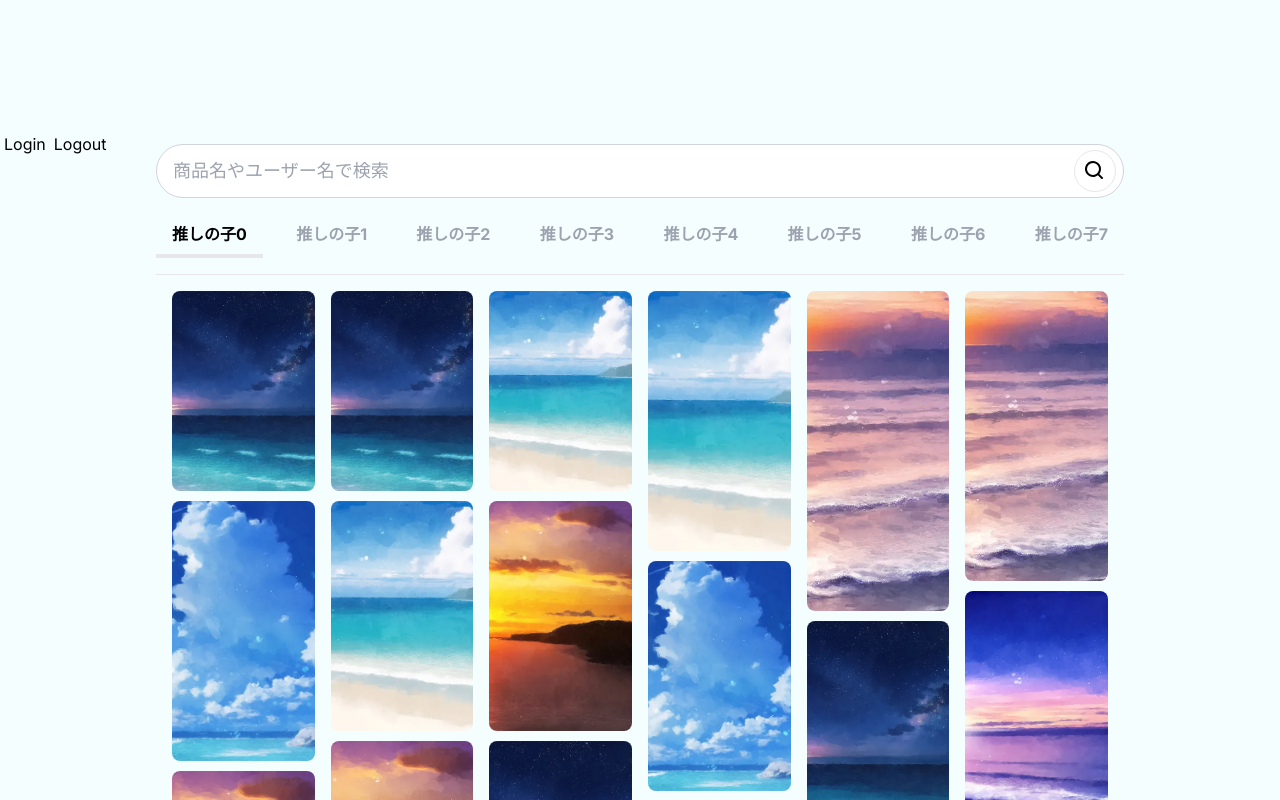
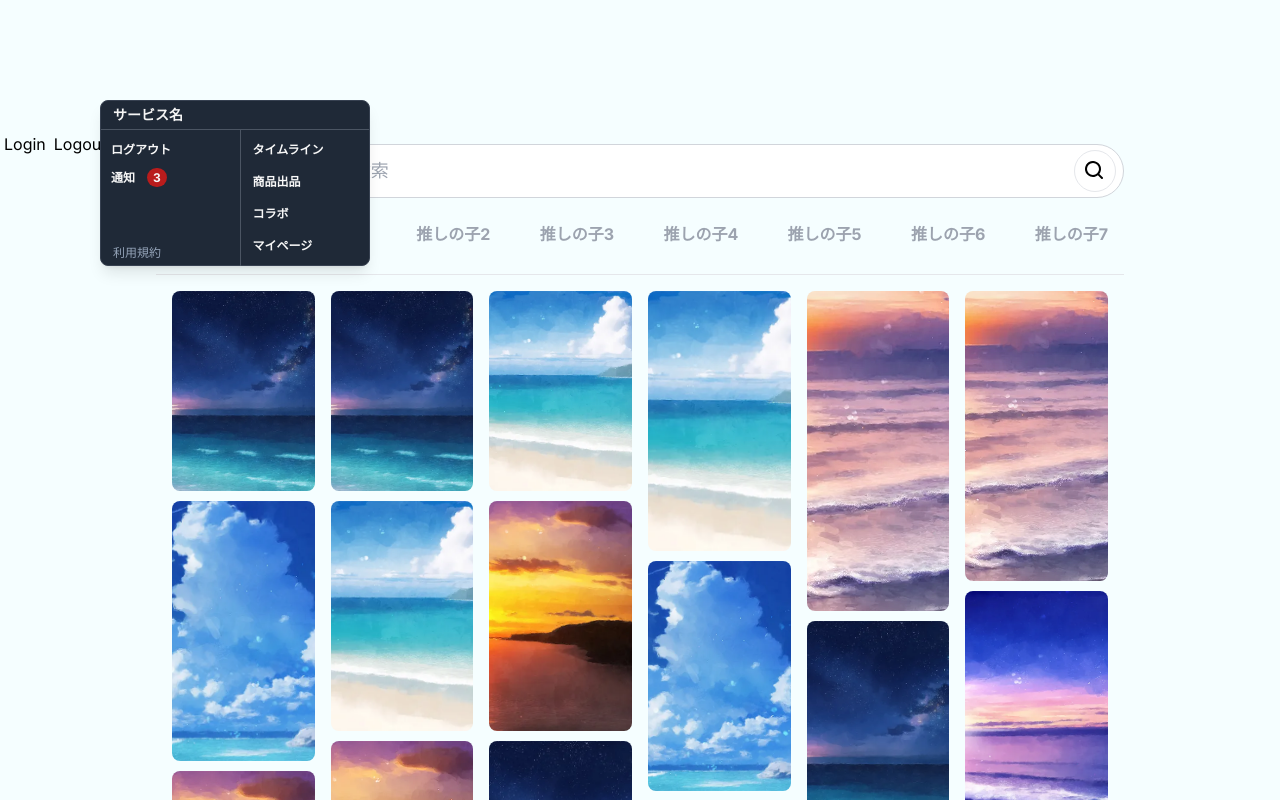
Before and after one commit to HAL-IAIH-team-F/hew-front, a Next.js app: page /search in a window 1280 px wide. Shown: the top 800 px of the page. Built offline with nearby package versions, Linux system fonts and the light colour scheme.

Commit message:
add: StyledNavigation compile errorは直しました

```diff
--- a/src/app/search/SearchForm.tsx
+++ b/src/app/search/SearchForm.tsx
@@ -12,6 +12,7 @@ import { StyledCategoryButton } from "../../util/form/StyledCategoryButton";
 import FlexBox from "../../util/FlexBox";
 import Image from "next/image";
 import ImageGallery from "./ImageGallery";
+import { StyledNavigation } from "../../util/form/StyledNavigation";
 
 export default function SearchForm() {
   const categories = ["推しの子0", "推しの子1", "推しの子2", "推しの子3", "推しの子4", "推しの子5", "推しの子6", "推しの子7"];
@@ -46,7 +47,7 @@ export default function SearchForm() {
         </div>
         <hr />
       </StyledForm>
-
+      <StyledNavigation />
       <ImageGallery/>
     </div>
   );
--- /dev/null
+++ b/src/util/form/StyledNavigation.tsx
@@ -0,0 +1,123 @@
+"use client"
+import * as React from "react";
+import { useState, useRef } from "react";
+
+export function StyledNavigation() {
+  const [isDragging, setIsDragging] = useState(false);
+  const [position, setPosition] = useState({ x: 100, y: 100 });
+  const [offset, setOffset] = useState({ x: 0, y: 0 });
+  const navRef = useRef<HTMLDivElement | null>(null);
+  const notificationCount = 3; // 通知数
+
+  const handleMouseDown = (e: React.MouseEvent) => {
+    if (navRef.current) {
+      const rect = navRef.current.getBoundingClientRect();
+      setOffset({
+        x: e.clientX - rect.left,
+        y: e.clientY - rect.top,
+      });
+    }
+    setIsDragging(true);
+  };
+
+  const handleMouseUp = () => {
+    setIsDragging(false);
+  };
+
+  const handleMouseMove = (e: React.MouseEvent) => {
+    if (isDragging) {
+      setPosition({
+        x: e.clientX - offset.x,
+        y: e.clientY - offset.y,
+      });
+    }
+  };
+
+  // ボタンを押したときにアラートを表示する関数
+  const handleButtonClick = (buttonTitle: string) => {
+    alert(buttonTitle);
+  };
+
+  return (
+    <div
+      ref={navRef}
+      onMouseDown={handleMouseDown}
+      onMouseUp={handleMouseUp}
+      onMouseMove={handleMouseMove}
+      onMouseLeave={handleMouseUp}
+      className="absolute bg-gray-800 border border-gray-700 rounded-lg shadow-lg cursor-grab"
+      style={{
+        left: `${position.x}px`,
+        top: `${position.y}px`,
+        width: "270px", // ナビゲーションウィンドウの幅
+        height: "166px", // ナビゲーションウィンドウの高さ
+        zIndex: 1000,
+      }}
+    >
+      <div className="ml-3 mt-1 mb-1 flex items-center text-white text-left cursor-grab text-sm font-bold" style={{ color: "#F5F5F5" }}>
+        サービス名
+      </div>
+      <hr className="border-gray-600 w-1000" />
+      <div className="flex justify-between">
+        {/* 右側のボタン群 */}
+        <div className="w-1/2 pr-1 mt-1 ml-2.5">
+          <button
+            className="font-bold block w-full my-1 py-1 text-left text-xs text-white hover:text-gray-400"
+            onClick={() => handleButtonClick("ログアウト")}
+          >
+            ログアウト
+          </button>
+
+          <button
+            className="font-bold block w-full my-1 py-1 text-left relative text-xs text-white hover:text-gray-400"
+            onClick={() => handleButtonClick(`通知: ${notificationCount}`)}
+          >
+            通知
+            {notificationCount > 0 && (
+              <span className="ml-3 mt-1 mr-1 bg-red-700 text-white text-xxs rounded-full px-1.5 py-0.5">
+                {notificationCount}
+              </span>
+            )}
+          </button>
+
+          <button
+            className="absolute bottom-1 left-3 text-xs text-slate-400 hover:text-white"
+            onClick={() => handleButtonClick("利用規約")}
+          >
+            利用規約
+          </button>
+        </div>
+
+        {/* 真ん中に区切り線を追加 */}
+        <div className="w-px bg-gray-600 mx-2 h-hull"></div>
+        {/* 左側のボタン群 */}
+        <div className="w-1/2 pl-1 text-right">
+          <button
+            className="font-bold block w-full my-2 py-1 text-left text-xs text-white hover:text-gray-400"
+            onClick={() => handleButtonClick("タイムライン")}
+          >
+            タイムライン
+          </button>
+          <button
+            className="font-bold block w-full my-2 py-1 text-left text-xs text-white hover:text-gray-400"
+            onClick={() => handleButtonClick("商品出品")}
+          >
+            商品出品
+          </button>
+          <button
+            className="font-bold block w-full my-2 py-1 text-left text-xs text-white hover:text-gray-400"
+            onClick={() => handleButtonClick("コラボ")}
+          >
+            コラボ
+          </button>
+          <button
+            className="font-bold block w-full my-2 py-1 text-left text-xs text-white hover:text-gray-400"
+            onClick={() => handleButtonClick("マイページ")}
+          >
+            マイページ
+          </button>
+        </div>
+      </div>
+    </div>
+  );
+}
```
